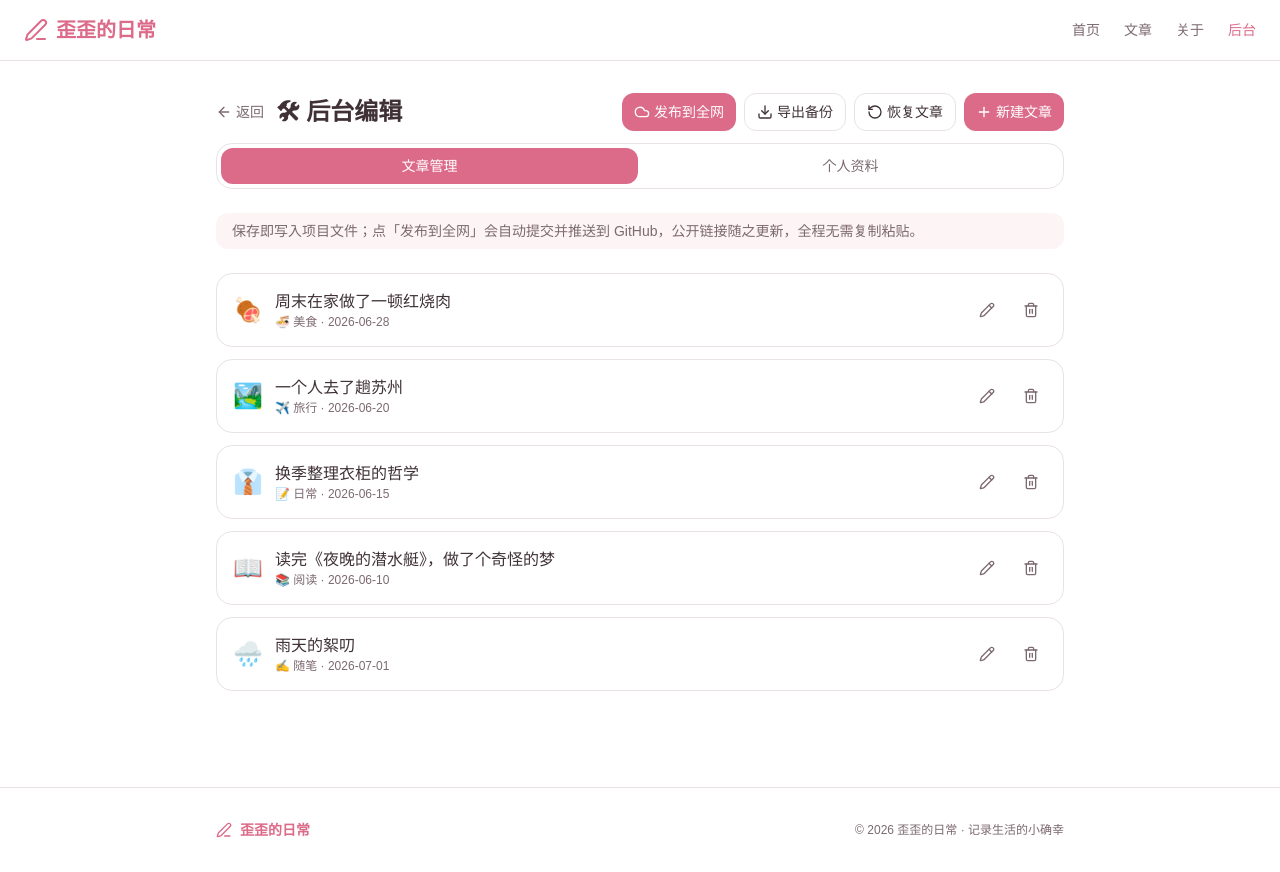
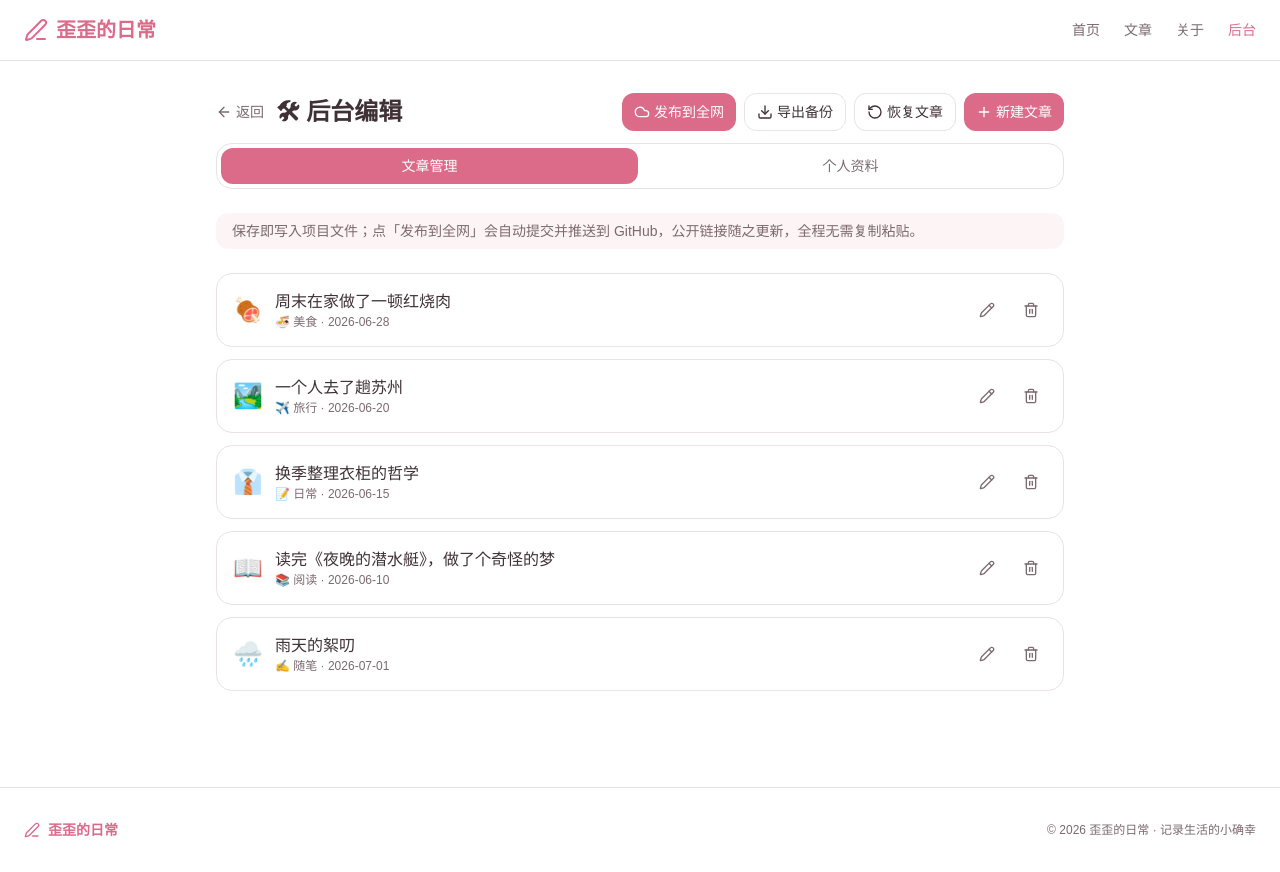
Before and after one commit to rikka-y/yy-blog, a React (Vite) app: page /#/admin in a window 1280 px wide. Built offline with nearby package versions, Linux system fonts and the light colour scheme.

Commit message:
update src/components/Footer.tsx via admin 2026-07-20T04:21

```diff
--- a/src/components/Footer.tsx
+++ b/src/components/Footer.tsx
@@ -4,8 +4,8 @@ import { PenLine } from 'lucide-react';
 export function Footer() {
   return (
     <footer className="mt-16 border-t bg-card/50">
-      <div className="mx-auto max-w-4xl px-6 py-8">
-        <div className="flex flex-col items-center gap-3 text-center sm:flex-row sm:justify-between sm:text-left">
+      <div className="mx-auto max-w-[1600px] px-6 py-8">
+        <div className="flex items-center justify-between gap-3">
           <Link to="/" className="flex items-center gap-2 text-sm font-semibold text-primary">
             <PenLine className="h-4 w-4" />
             歪歪的日常
```
